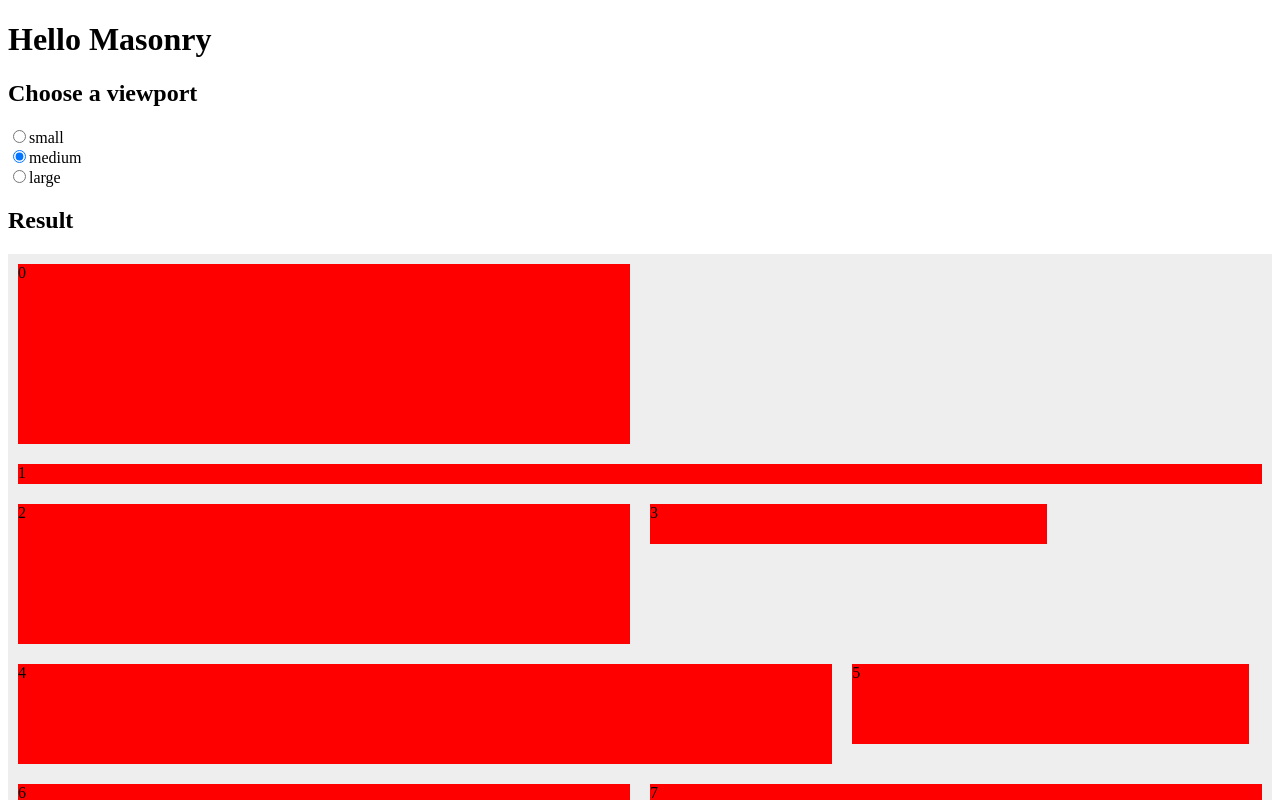
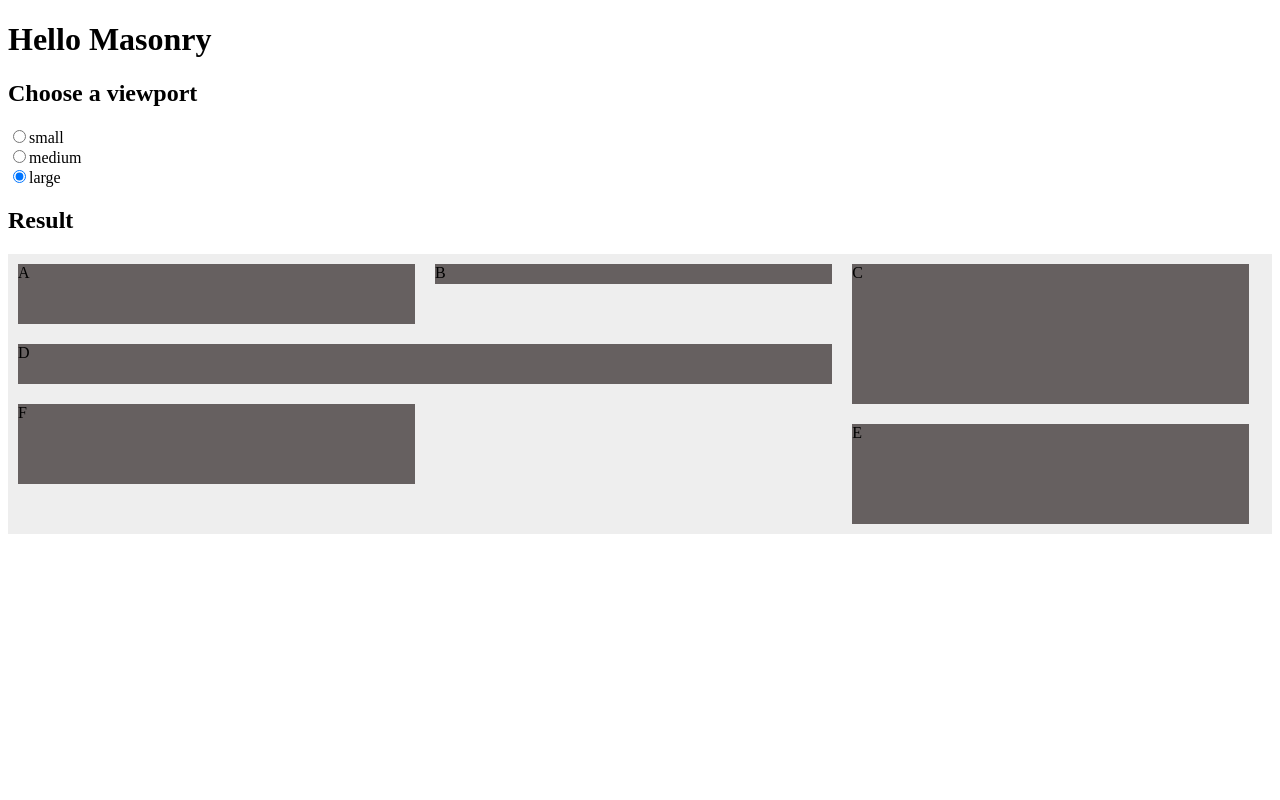
Before and after one commit to fightant1w1ll/flex-masonry, a React (Create React App) app: page / in a window 1280 px wide. Shown: the top 800 px of the page. Built offline with nearby package versions, Linux system fonts and the light colour scheme.

Commit message:
fix layout

```diff
--- a/src/App.js
+++ b/src/App.js
@@ -3,7 +3,7 @@ import {
     Masonry,
     Item,
     ViewportCtx,
-  defaultViewport
+    defaultViewport,
 } from "./components/masonry";
 import { items } from "./components/utils";
 
@@ -13,7 +13,7 @@ const viewports = ["small", "medium", "large"];
 
 export default function App() {
     const [viewport, setViewport] = useState(defaultViewport);
-  const chooseCount = (e) => {
+    const chooseCount = e => {
         setViewport(e.target.value);
     };
     return (
@@ -22,7 +22,7 @@ export default function App() {
                 <h1>Hello Masonry</h1>
                 <div>
                     <h2>Choose a viewport</h2>
-          {viewports.map((c) => (
+                    {viewports.map(c => (
                         <div>
                             <input
                                 defaultChecked={c === viewport}
@@ -37,9 +37,9 @@ export default function App() {
                 </div>
                 <h2>Result</h2>
                 <Masonry>
-          {items.map((item, idx) => (
-            <Item key={idx} {...item}>
-              {idx}
+                    {items.map(({ content, ...rest }, idx) => (
+                        <Item key={idx} {...rest}>
+                            {content}
                         </Item>
                     ))}
                 </Masonry>
--- a/src/components/masonry/ViewportCtx.js
+++ b/src/components/masonry/ViewportCtx.js
@@ -1,5 +1,5 @@
 import React from "react";
 
-export const defaultViewport = "medium";
+export const defaultViewport = "large";
 
 export const ViewportCtx = React.createContext(defaultViewport);
--- a/src/components/masonry/index.scss
+++ b/src/components/masonry/index.scss
@@ -13,5 +13,17 @@
 .item-content {
   width: 100%;
   height:100%;
-  background: red;
+  background: rgb(102, 96, 96);
 }
+
+.flex-row {
+  display: flex;
+  flex-direction: row;
+  flex-wrap: wrap;
+}
+
+.flex-column {
+  // display: flex;
+  flex-direction: column;
+  flex-wrap: wrap;
+}
--- a/src/components/masonry/item.js
+++ b/src/components/masonry/item.js
@@ -10,7 +10,7 @@ const Item = ({ children, width, height, order, style, sizes }) => {
   return (
     <div
       className="item"
-      style={{ width, height, order, ...style, flex: `0 0 ${currentSize}%` }}
+      style={{ width, height, order, flex: `0 0 ${currentSize}%`, ...style,  }}
     >
       <div className="item-content">{children}</div>
     </div>
@@ -18,3 +18,11 @@ const Item = ({ children, width, height, order, style, sizes }) => {
 };
 
 export { Item };
+/**
+ *  1. use row direction flex, to figure out size of each item
+ *  2.
+ *
+ *
+ *
+ *
+ *  */
--- a/src/components/masonry/masonry.js
+++ b/src/components/masonry/masonry.js
@@ -1,14 +1,136 @@
-import React, { useContext } from "react";
+import React, { useContext, Children } from "react";
 import { ViewportCtx } from "./ViewportCtx";
-import { getColumnCountFromViewport } from "../utils";
+import { getColumnCountFromViewport, getCurrentSize } from "../utils";
 
 const Masonry = ({ children }) => {
-  const columnCount = getColumnCountFromViewport(useContext(ViewportCtx));
-  const width = `${100 / columnCount}%`;
-  const processedChildren = React.Children.map(children, (c) =>
-    React.cloneElement(c, { style: { flex: `0 0 ${width}` } })
-  );
-  return <div className="container">{processedChildren}</div>;
+    const viewport = useContext(ViewportCtx);
+    const columnCount = getColumnCountFromViewport(viewport);
+    const columnWidth = Math.round(100 / columnCount);
+    const childrenArray = Children.toArray(children);
+    let processedChildren;
+    const currentItemSizes = childrenArray.map(c => {
+        const {
+            props: { sizes },
+        } = c;
+        return getCurrentSize(sizes, viewport);
+    });
+    let spanIdx = -1;
+    let realColumnCount = columnCount;
+    for (let i = 0; i < currentItemSizes.length; i++) {
+        if (currentItemSizes[i] !== columnWidth) {
+            spanIdx = i;
+            break;
+        }
+    }
+    if (spanIdx > -1) {
+        realColumnCount =
+            Math.round((100 - currentItemSizes[spanIdx]) / columnWidth) + 1;
+        const span = Math.ceil(currentItemSizes[spanIdx] / columnWidth);
+        const columns = new Array(realColumnCount).fill(0).map(_ => []);
+        const spanStart = spanIdx % columnCount;
+        childrenArray.forEach((_, index) => {
+            let fixedIndex = index;
+            if (index > spanIdx) {
+                fixedIndex = index + span - 1;
+            }
+            if (
+                fixedIndex % columnCount >= spanStart &&
+                fixedIndex % columnCount < spanStart + span
+            ) {
+                columns[spanStart].push(index);
+            } else if (fixedIndex % columnCount < spanStart) {
+                columns[fixedIndex % columnCount].push(index);
+            } else {
+                columns[(fixedIndex % columnCount) - 1].push(index);
+            }
+        });
+        processedChildren = columns.map((col, colIdx) => {
+            if (colIdx === spanStart) {
+                const childrenAbove = col
+                    .filter(c => c < spanIdx)
+                    .map(ci => {
+                        return React.cloneElement(childrenArray[ci], {
+                            style: {
+                                flex: `0 0 ${
+                                    (currentItemSizes[ci] * 100) /
+                                    currentItemSizes[spanIdx]
+                                }%`,
+                            },
+                        });
+                    });
+                const childrenBelow = col
+                    .filter(c => c > spanIdx)
+                    .map(ci =>
+                        React.cloneElement(childrenArray[ci], {
+                            style: {
+                                flex: `0 0 ${
+                                    (currentItemSizes[ci] * 100) /
+                                    currentItemSizes[spanIdx]
+                                }%`,
+                            },
+                        })
+                    );
+                return (
+                    <div style={{ width: `${currentItemSizes[spanIdx]}%` }}>
+                        {childrenAbove.length > 0 && (
+                            <div
+                                className="flex-row"
+                                style={{
+                                    flex: `0 0 100%`,
+                                }}
+                            >
+                                {childrenAbove}
+                            </div>
+                        )}
+                        {React.cloneElement(childrenArray[spanIdx], {
+                            style: {
+                                width: `${
+                                    (currentItemSizes[spanIdx] * 100) /
+                                    currentItemSizes[spanIdx]
+                                }%`,
+                                flex: `0 0`,
+                            },
+                        })}
+                        {childrenBelow.length > 0 && (
+                            <div
+                                className="flex-row"
+                                style={{
+                                    flex: `0 0 100%`,
+                                }}
+                            >
+                                {childrenBelow}
+                            </div>
+                        )}
+                    </div>
+                );
+            } else {
+                return (
+                    <div
+                        className="flex-column"
+                        style={{ flex: `0 0 ${columnWidth}%` }}
+                    >
+                        {col.map(ci => {
+                            return React.cloneElement(childrenArray[ci], {
+                                style: {
+                                    width: `${
+                                        (currentItemSizes[ci] * 100) /
+                                        columnWidth
+                                    }%`,
+                                    flex: `0 0`,
+                                },
+                            });
+                        })}
+                    </div>
+                );
+            }
+        });
+    } else {
+        processedChildren = Children.map(children, c =>
+            React.cloneElement(c, { style: { flex: `0 0 ${columnWidth}%` } })
+        );
+    }
+    console.log(processedChildren);
+    return <div className="container">{processedChildren}</div>;
 };
 
 export { Masonry };
--- a/src/components/utils.js
+++ b/src/components/utils.js
@@ -1,67 +1,78 @@
 export const items = [
     {
+        content: "A",
         width: 50,
-    height: 200,
+        height: 80,
         // order: 3,
-    sizes: "small-100 medium-50 large-33"
+        sizes: "small-100 medium-50 large-33",
     },
     {
+        content: "B",
         width: 60,
         height: 40,
         // order: 2,
-    sizes: "small-100 medium-100 large-50"
+        sizes: "small-100 medium-33 large-33",
     },
     {
+        content: "C",
         width: 70,
         height: 160,
         // order: 1,
-    sizes: "small-100 medium-50 large-33"
+        sizes: "small-100 medium-50 large-33",
     },
     {
+        content: "D",
         width: 80,
         height: 60,
-    sizes: "small-100 medium-33 large-66"
+        sizes: "small-100 medium-33 large-66",
     },
     {
+        content: "E",
         width: 90,
         height: 120,
-    sizes: "small-100 medium-66 large-33"
+        sizes: "small-100 medium-66 large-33",
     },
     {
+      content: "F",
       width: 100,
       height: 100,
       sizes: "small-100 medium-33 large-33"
     },
-  {
-    width: 110,
-    height: 100,
-    sizes: "small-100 medium-50 large-66"
-  },
-  {
-    width: 120,
-    height: 120,
-    sizes: "small-100 medium-50 large-33"
-  },
-  {
-    width: 130,
-    height: 80,
-    sizes: "small-100 medium-50 large-33"
-  }
+    // {
+    //   content: "G",
+    //   width: 110,
+    //   height: 100,
+    //   sizes: "small-100 medium-50 large-66"
+    // },
+    // {
+    //   content: "H",
+    //   width: 120,
+    //   height: 120,
+    //   sizes: "small-100 medium-50 large-33"
+    // },
+    // {
+    //   content: "I",
+    //   width: 130,
+    //   height: 80,
+    //   sizes: "small-100 medium-50 large-33"
+    // }
 ];
 
 export function getColumnCountFromViewport(viewport) {
     const mapper = {
         small: 1,
         medium: 2,
-    large: 3
+        large: 3,
     };
     return mapper[viewport] || 3;
 }
 
 export function getCurrentSize(sizes, viewport) {
     if (!sizes) return 0;
-  return sizes
+    return Number(
+        sizes
             .split(" ")
-    .filter((size) => size.indexOf(viewport) > -1)[0]
-    .split("-")[1];
+            .filter(size => size.indexOf(viewport) > -1)[0]
+            .split("-")[1]
+    );
 }
```
Lines whose indentation alone changed are shown as unchanged.
